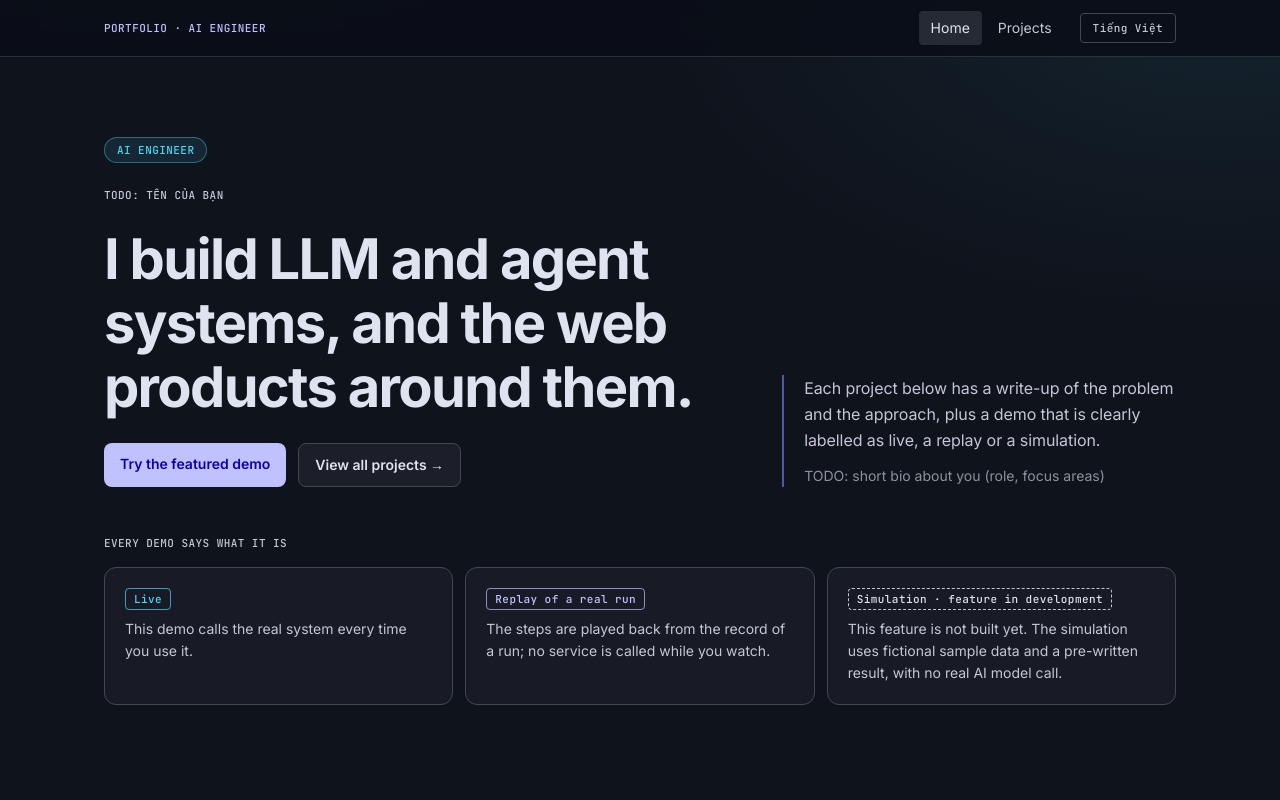
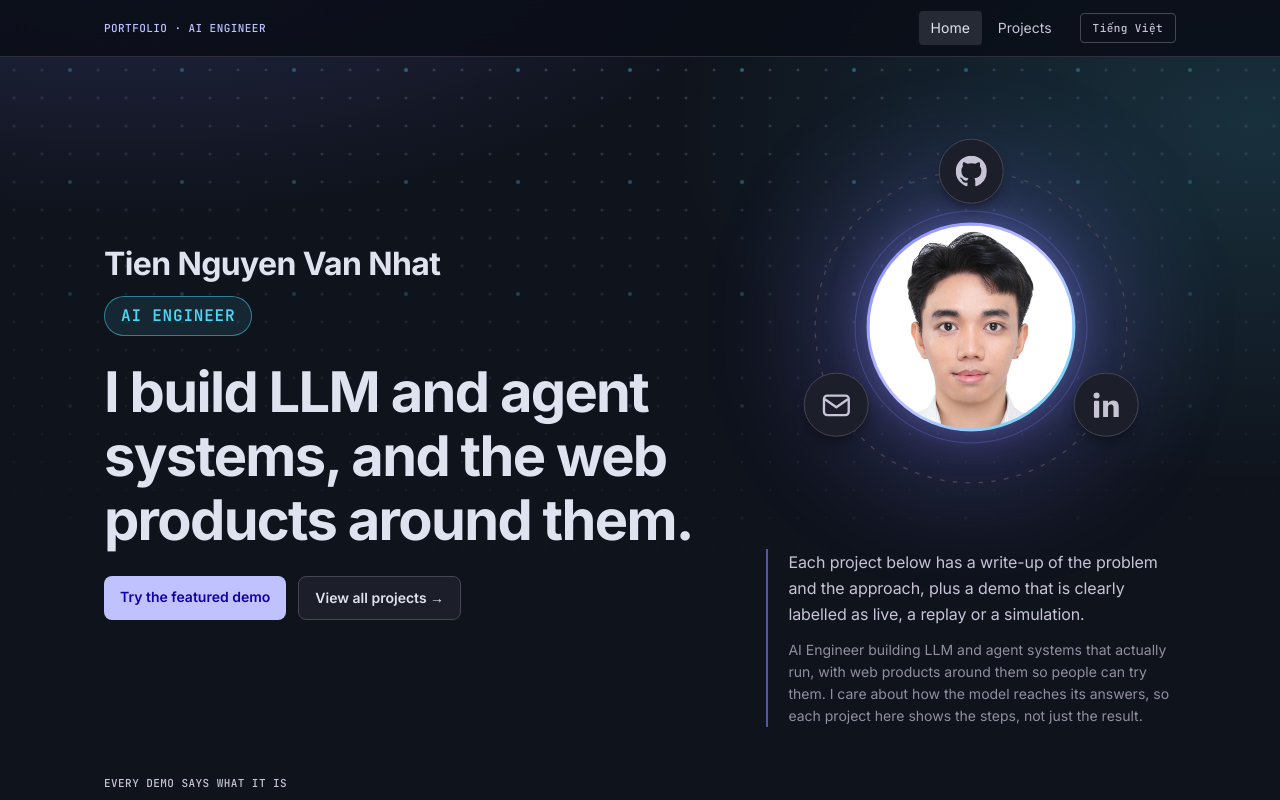
Before and after one commit to sigpima/portfolio-web, a Next.js app: page /en in a window 1280 px wide. Shown: the top 800 px of the page. Built offline with nearby package versions, Linux system fonts and the light colour scheme; no server answers.

Commit message:
feat: avatar orbit, backdrop and larger name/title
Bio, LinkedIn contact, dotted gradient backdrop, orbit avatar with contact links, larger name and job title in the hero.

Co-Authored-By: Claude Sonnet 5.5 <noreply@anthropic.com>

```diff
--- a/messages/en.json
+++ b/messages/en.json
@@ -180,12 +180,16 @@
       "title": "Tools used across these projects",
       "lead": "Collected from the tech list of each project on this site."
     },
+    "orbit": {
+      "label": "Contact links"
+    },
     "contact": {
       "eyebrow": "Contact",
       "title": "Talk about a project",
       "lead": "Reach out through the channels below.",
       "email": "Email",
       "github": "GitHub",
+      "linkedin": "LinkedIn",
       "cv": "CV",
       "pending": "not set yet"
     },
--- a/messages/vi.json
+++ b/messages/vi.json
@@ -180,12 +180,16 @@
       "title": "Công cụ dùng trong các dự án",
       "lead": "Danh sách lấy từ phần công nghệ của từng dự án trên trang này."
     },
+    "orbit": {
+      "label": "Kênh liên hệ"
+    },
     "contact": {
       "eyebrow": "Liên hệ",
       "title": "Trao đổi về một dự án",
       "lead": "Liên hệ qua các kênh dưới đây.",
       "email": "Email",
       "github": "GitHub",
+      "linkedin": "LinkedIn",
       "cv": "CV",
       "pending": "chưa cập nhật"
     },
--- a/src/app/[locale]/page.tsx
+++ b/src/app/[locale]/page.tsx
@@ -4,6 +4,7 @@ import { notFound } from "next/navigation";
 import { hasLocale } from "next-intl";
 import { getTranslations, setRequestLocale } from "next-intl/server";
 import { HomeProjectSections, splitHomeProjects } from "@/components/HomeProjects";
+import OrbitAvatar, { type OrbitLink } from "@/components/OrbitAvatar";
 import { chipClass, DEMO_CHIP_STYLE } from "@/components/ProjectCard";
 import { listProjects } from "@/content/registry";
 import { site } from "@/content/site";
@@ -52,19 +53,32 @@ export default async function HomePage({ params }: { params: Promise<{ locale: s
   const contacts: { key: string; label: string; value: string | null; href: string | null }[] = [
     { key: "email", label: t("home.contact.email"), value: site.email, href: `mailto:${site.email}` },
     { key: "github", label: t("home.contact.github"), value: site.github, href: site.github },
+    { key: "linkedin", label: t("home.contact.linkedin"), value: site.linkedin, href: site.linkedin },
     { key: "cv", label: t("home.contact.cv"), value: site.cv, href: site.cv },
   ];
+
+  // The planets around the avatar: only real values (a TODO placeholder never becomes a link).
+  const orbitCandidates: OrbitLink[] = [
+    { key: "github", label: t("home.contact.github"), href: site.github, icon: "github" },
+    { key: "linkedin", label: t("home.contact.linkedin"), href: site.linkedin, icon: "linkedin" },
+    { key: "email", label: t("home.contact.email"), href: `mailto:${site.email}`, icon: "mail" },
+  ];
+  const orbitLinks = orbitCandidates.filter((link) => !isPending(link.href.replace(/^mailto:/, "")));
 
   return (
     <div className="flex flex-col gap-20 pb-10 md:gap-24">
       {/* Hero */}
       <section aria-labelledby="hero-heading" className={`${containerClass} pt-12 md:pt-20`}>
-        <div className="grid items-end gap-8 lg:grid-cols-[minmax(0,1.6fr)_minmax(0,1fr)] lg:gap-12">
+        <div className="grid items-center gap-10 lg:grid-cols-[minmax(0,1.5fr)_minmax(0,1fr)] lg:gap-12">
           <div className="flex flex-col gap-6">
-            <p className="w-fit rounded-full border border-secondary/40 bg-secondary/10 px-3 py-1 font-mono text-label-mono-sm uppercase text-secondary">
-              {site.title[locale]}
-            </p>
-            <p className="font-mono text-label-mono-sm uppercase text-on-surface-variant">{site.name}</p>
+            <div className="flex flex-col gap-3">
+              <p className="text-headline-lg-mobile font-bold text-on-surface md:text-headline-lg">
+                {site.name[locale]}
+              </p>
+              <p className="w-fit rounded-full border border-secondary/50 bg-secondary/10 px-4 py-1.5 font-mono text-body-lg font-semibold uppercase tracking-wider text-secondary">
+                {site.title[locale]}
+              </p>
+            </div>
             <h1 id="hero-heading" className="text-display-xl-mobile text-on-surface md:text-display-xl">
               {t("home.hero.headline")}
             </h1>
@@ -85,9 +99,17 @@ export default async function HomePage({ params }: { params: Promise<{ locale: s
               </Link>
             </div>
           </div>
-          <div className="flex flex-col gap-3 border-l-2 border-primary-container/60 pl-5">
-            <p className="text-body-lg text-on-surface-variant">{t("home.hero.lead")}</p>
-            <p className="text-body-md text-outline">{site.bio[locale]}</p>
+          <div className="flex flex-col gap-8">
+            <OrbitAvatar
+              name={site.name[locale]}
+              avatarSrc={site.avatar}
+              label={t("home.orbit.label")}
+              links={orbitLinks}
+            />
+            <div className="flex flex-col gap-3 border-l-2 border-primary-container/60 pl-5">
+              <p className="text-body-lg text-on-surface-variant">{t("home.hero.lead")}</p>
+              <p className="text-body-md text-outline">{site.bio[locale]}</p>
+            </div>
           </div>
         </div>
 
--- a/src/app/globals.css
+++ b/src/app/globals.css
@@ -159,11 +159,19 @@ html {
   scroll-behavior: smooth;
 }
 
+/*
+  Page backdrop: soft colour washes from the palette (primary-container #8083ff, secondary #4cd7f6)
+  plus a faint dot grid that fades out away from the top. Static, decorative, behind all content.
+  Colours are written as rgb() channels of the tokens above because custom properties can't carry alpha.
+*/
 body {
+  position: relative;
+  isolation: isolate; /* keeps the ::before layer above the body background but below the content */
   background-color: var(--color-background);
   background-image:
-    radial-gradient(60rem 30rem at 15% -10%, rgb(128 131 255 / 0.14), transparent 70%),
-    radial-gradient(50rem 28rem at 95% 0%, rgb(76 215 246 / 0.08), transparent 70%);
+    radial-gradient(64rem 36rem at 10% -6%, rgb(128 131 255 / 0.27), transparent 70%),
+    radial-gradient(52rem 32rem at 98% 4%, rgb(76 215 246 / 0.15), transparent 70%),
+    radial-gradient(70rem 26rem at 50% 108%, rgb(128 131 255 / 0.1), transparent 72%);
   background-repeat: no-repeat;
   color: var(--color-on-background);
   font-family: var(--font-sans);
@@ -171,6 +179,27 @@ body {
   line-height: 26px;
   letter-spacing: -0.005em;
   -webkit-font-smoothing: antialiased;
+}
+
+body::before {
+  content: "";
+  position: fixed;
+  inset: 0;
+  z-index: -1;
+  pointer-events: none;
+  background-image:
+    /* sparse larger accent dots (cyan), then the fine grid (lavender) */
+    radial-gradient(circle, rgb(76 215 246 / 0.3) 0 1.8px, transparent 2.6px),
+    radial-gradient(circle, rgb(192 193 255 / 0.24) 0 1.1px, transparent 1.8px);
+  background-size:
+    112px 112px,
+    28px 28px;
+  background-position:
+    14px 14px,
+    0 0;
+  /* strongest at the top, gone by about 70% of the viewport height */
+  -webkit-mask-image: radial-gradient(120% 75% at 50% 0%, #000 0%, rgb(0 0 0 / 0.55) 45%, transparent 100%);
+  mask-image: radial-gradient(120% 75% at 50% 0%, #000 0%, rgb(0 0 0 / 0.55) 45%, transparent 100%);
 }
 
 code,
--- /dev/null
+++ b/src/components/OrbitAvatar.tsx
@@ -0,0 +1,136 @@
+/**
+ * Avatar framed like a sun, with the contact links orbiting it like small planets.
+ *
+ * Geometry (all in percent of the square box, centre at 50/50):
+ *   - sun frame: diameter 55%
+ *   - orbit ring: radius ORBIT_RADIUS (concentric with the frame)
+ *   - planets (contact links): diameter 17%, centred on the ring, spaced 360/n degrees apart, first one at the top
+ * Purely decorative layers are aria-hidden; every link keeps a real accessible name and a >= 44px target.
+ */
+
+export const ORBIT_RADIUS = 41;
+
+export type OrbitIcon = "github" | "linkedin" | "mail";
+
+export interface OrbitLink {
+  key: string;
+  label: string;
+  href: string;
+  icon: OrbitIcon;
+}
+
+export interface OrbitAvatarProps {
+  /** Person's name, used as the avatar's alt text. */
+  name: string;
+  /** Public path or URL of the avatar image; null shows a neutral placeholder. */
+  avatarSrc: string | null;
+  /** Accessible name of the group of contact links. */
+  label: string;
+  links: OrbitLink[];
+}
+
+const round3 = (value: number) => Math.round(value * 1000) / 1000;
+
+/** `count` points equally spaced on the orbit, the first straight above the centre. */
+export function orbitPositions(count: number): { x: number; y: number }[] {
+  return Array.from({ length: count }, (_, i) => {
+    const angle = -Math.PI / 2 + (i * 2 * Math.PI) / count;
+    return {
+      x: round3(50 + ORBIT_RADIUS * Math.cos(angle)),
+      y: round3(50 + ORBIT_RADIUS * Math.sin(angle)),
+    };
+  });
+}
+
+function Icon({ name }: { name: OrbitIcon }) {
+  const common = { "aria-hidden": true, focusable: false, className: "h-1/2 w-1/2" } as const;
+  if (name === "github") {
+    return (
+      <svg viewBox="0 0 16 16" fill="currentColor" {...common}>
+        <path d="M8 0C3.58 0 0 3.58 0 8c0 3.54 2.29 6.53 5.47 7.59.4.07.55-.17.55-.38 0-.19-.01-.82-.01-1.49-2.01.37-2.53-.49-2.69-.94-.09-.23-.48-.94-.82-1.13-.28-.15-.68-.52-.01-.53.63-.01 1.08.58 1.23.82.72 1.21 1.87.87 2.33.66.07-.52.28-.87.51-1.07-1.78-.2-3.64-.89-3.64-3.95 0-.87.31-1.59.82-2.15-.08-.2-.36-1.02.08-2.12 0 0 .67-.21 2.2.82.64-.18 1.32-.27 2-.27.68 0 1.36.09 2 .27 1.53-1.04 2.2-.82 2.2-.82.44 1.1.16 1.92.08 2.12.51.56.82 1.27.82 2.15 0 3.07-1.87 3.75-3.65 3.95.29.25.54.73.54 1.48 0 1.07-.01 1.93-.01 2.2 0 .21.15.46.55.38A8.013 8.013 0 0016 8c0-4.42-3.58-8-8-8z" />
+      </svg>
+    );
+  }
+  if (name === "linkedin") {
+    return (
+      <svg viewBox="0 0 24 24" fill="currentColor" {...common}>
+        <rect x="2.5" y="8.5" width="4" height="13" rx="0.8" />
+        <circle cx="4.5" cy="4.4" r="2.3" />
+        <path d="M9.5 8.5h3.8v1.8c.7-1.2 2.1-2.1 4-2.1 3.6 0 4.2 2.4 4.2 5.4v7.4h-4v-6.5c0-1.5 0-3.2-2-3.2s-2.2 1.5-2.2 3.1v6.6h-3.8z" />
+      </svg>
+    );
+  }
+  return (
+    <svg viewBox="0 0 24 24" fill="none" stroke="currentColor" strokeWidth="1.8" strokeLinecap="round" strokeLinejoin="round" {...common}>
+      <rect x="2.5" y="4.5" width="19" height="15" rx="2.5" />
+      <path d="M3.5 7.5l8.5 6 8.5-6" />
+    </svg>
+  );
+}
+
+function Placeholder() {
+  return (
+    <svg viewBox="0 0 100 100" aria-hidden="true" focusable="false" className="h-full w-full text-on-surface-variant/55">
+      <rect width="100" height="100" fill="currentColor" fillOpacity="0.08" />
+      <circle cx="50" cy="38" r="15" fill="currentColor" />
+      <path d="M20 92c0-17 13-29 30-29s30 12 30 29z" fill="currentColor" />
+    </svg>
+  );
+}
+
+export default function OrbitAvatar({ name, avatarSrc, label, links }: OrbitAvatarProps) {
+  const positions = orbitPositions(links.length);
+
+  return (
+    <div className="relative mx-auto aspect-square w-full max-w-[340px] lg:max-w-[380px]">
+      {/* Soft halo behind the sun (decorative, slow pulse; off for reduced motion) */}
+      <div
+        aria-hidden="true"
+        className="absolute inset-[10%] rounded-full bg-primary-container/30 blur-3xl animate-[pulse_6s_ease-in-out_infinite] motion-reduce:animate-none"
+      />
+
+      {/* Orbit ring and a faint inner corona, concentric with the avatar frame */}
+      <svg viewBox="0 0 100 100" aria-hidden="true" focusable="false" className="absolute inset-0 h-full w-full">
+        <circle cx="50" cy="50" r={ORBIT_RADIUS} fill="none" className="stroke-outline-variant" strokeWidth="0.35" strokeDasharray="1.2 2.2" />
+        <circle cx="50" cy="50" r="30.5" fill="none" className="stroke-primary-container/25" strokeWidth="0.3" />
+      </svg>
+
+      {/* The "sun": avatar frame with a gradient rim */}
+      <div className="absolute left-1/2 top-1/2 aspect-square w-[55%] -translate-x-1/2 -translate-y-1/2 rounded-full bg-gradient-to-br from-primary-container via-primary to-secondary p-[3px] shadow-[0_0_44px_-6px_rgb(128_131_255/0.6)]">
+        <div className="h-full w-full overflow-hidden rounded-full bg-surface-container-low">
+          {avatarSrc ? (
+            // eslint-disable-next-line @next/next/no-img-element -- local static avatar, no optimizer needed
+            <img src={avatarSrc} alt={name} className="h-full w-full object-cover" />
+          ) : (
+            <Placeholder />
+          )}
+        </div>
+      </div>
+
+      {/* Contact links, one per planet. The nav lets clicks through everywhere except on the planets. */}
+      <nav aria-label={label} className="pointer-events-none absolute inset-0">
+        {links.map((link, i) => {
+          const external = /^https?:/i.test(link.href);
+          return (
+            <a
+              key={link.key}
+              href={link.href}
+              aria-label={link.label}
+              {...(external ? { target: "_blank", rel: "noopener noreferrer" } : {})}
+              style={{ left: `${positions[i].x}%`, top: `${positions[i].y}%` }}
+              className="group pointer-events-auto absolute flex aspect-square min-h-11 min-w-11 w-[17%] -translate-x-1/2 -translate-y-1/2 items-center justify-center rounded-full border border-outline-variant bg-surface-container text-on-surface-variant shadow-lg shadow-black/30 transition-colors hover:border-secondary hover:text-secondary focus-visible:border-secondary focus-visible:text-secondary motion-reduce:transition-none"
+            >
+              <Icon name={link.icon} />
+              <span
+                aria-hidden="true"
+                className="pointer-events-none absolute top-full mt-1.5 whitespace-nowrap rounded-md border border-outline-variant bg-surface-container-lowest px-2 py-0.5 font-mono text-label-mono-xs text-on-surface opacity-0 transition-opacity group-hover:opacity-100 group-focus-visible:opacity-100 motion-reduce:transition-none"
+              >
+                {link.label}
+              </span>
+            </a>
+          );
+        })}
+      </nav>
+    </div>
+  );
+}
--- a/src/content/site.ts
+++ b/src/content/site.ts
@@ -5,20 +5,25 @@ import type { Localized } from "./types";
  * Nothing here may be presented as fact before the `TODO:` markers are replaced.
  */
 export const site: {
-  name: string;
+  name: Localized;
   title: Localized;
   bio: Localized;
   email: string;
   github: string;
+  linkedin: string;
   cv: string | null;
+  /** Public path of the avatar, e.g. "/avatar.jpg" (file in public/). null shows a neutral placeholder. */
+  avatar: string | null;
 } = {
-  name: "TODO: tên của bạn",
+  name: { vi: "Nguyễn Văn Nhật Tiến", en: "Tien Nguyen Van Nhat" },
   title: { vi: "AI Engineer", en: "AI Engineer" },
   bio: {
-    vi: "TODO: giới thiệu ngắn về bạn (vai trò, hướng chuyên môn)",
-    en: "TODO: short bio about you (role, focus areas)",
+    vi: "AI Engineer xây các hệ thống LLM và agent chạy được thật, kèm phần web để người dùng tự thử. Tôi chú ý đến việc mô hình ra quyết định thế nào, nên mỗi dự án ở đây cho bạn xem từng bước thay vì chỉ kết quả.",
+    en: "AI Engineer building LLM and agent systems that actually run, with web products around them so people can try them. I care about how the model reaches its answers, so each project here shows the steps, not just the result.",
   },
-  email: "TODO: email liên hệ",
-  github: "TODO: đường dẫn GitHub",
+  email: "chainpima.work@gmail.com",
+  github: "https://github.com/sigpima",
+  linkedin: "https://www.linkedin.com/in/sig-pima",
   cv: null,
+  avatar: "/avatar.jpg",
 };
```
Also changed, not shown: public/avatar.jpg (added), 1 other file (tests, documents, lock files or other folders).
